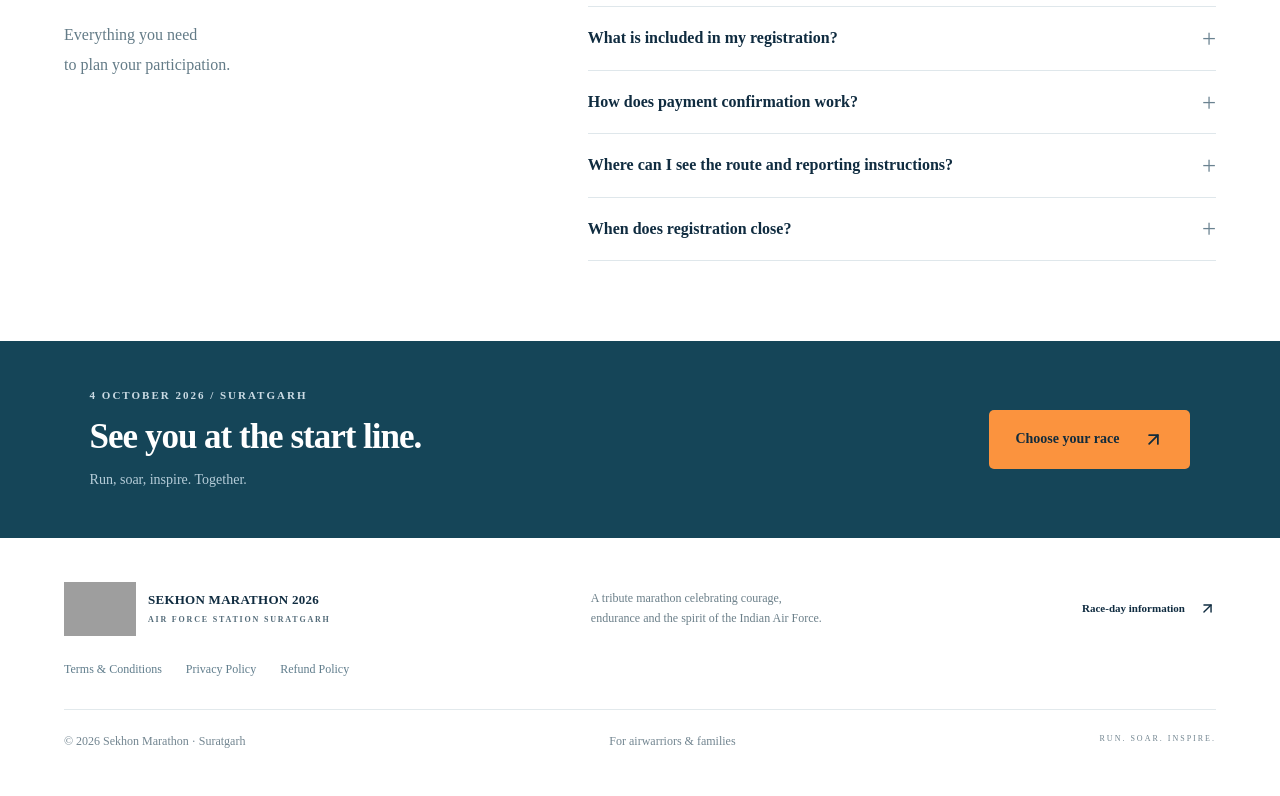
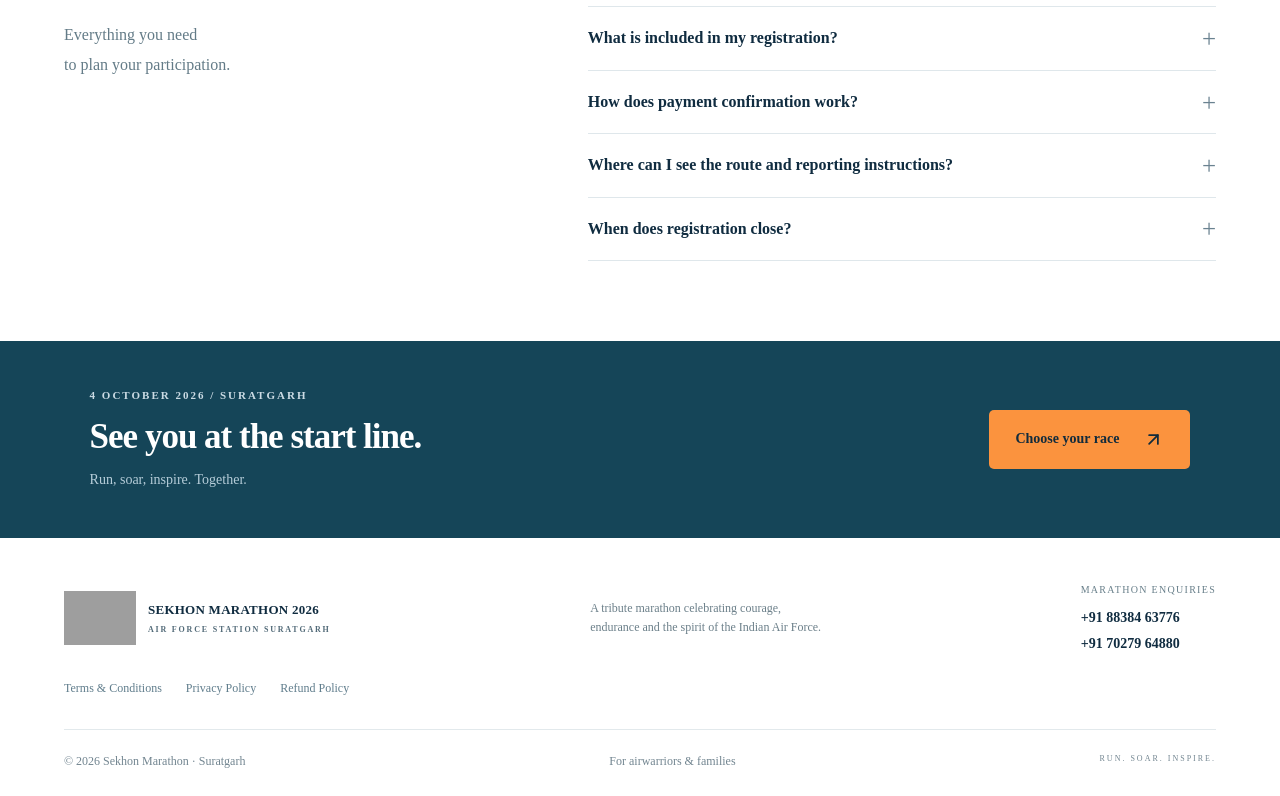
Before and after one commit to sportsofficer-sys/sekhonmarathon_suratgarh_2026, a React (Vite) app: page / in a window 1280 px wide. Shown: the part 3592-4388 px from the top of the page. Built offline with nearby package versions, Linux system fonts and the light colour scheme; no server answers; grey boxes are pictures that could not be loaded.

Commit message:
Add confirmed Suratgarh enquiry contacts

```diff
--- a/app/globals.css
+++ b/app/globals.css
@@ -161,3 +161,4 @@ body{font-family:var(--font-geist-sans),Arial,Helvetica,sans-serif}.hero-shade{b
 .owner-entries{border-top:1px solid #d9e5eb;padding-top:18px}.owner-entries h3{font-size:16px;font-weight:700;margin-bottom:12px}.owner-entries>div{padding:12px;background:#f1f6f8;border-radius:6px;margin-bottom:9px}.owner-entries b,.owner-entries span,.owner-entries code{display:block;font-size:13px}.owner-entries span{color:#667f8d;margin:4px 0}.owner-entries code{font-size:11px;overflow-wrap:anywhere}
 
 .placeholder-payment{display:flex;align-items:center;gap:24px;padding:20px;background:#fff7eb;border:1px solid #efdbc1;border-radius:8px}.placeholder-payment>div:first-child{background:white;padding:10px;text-align:center;flex-shrink:0}.placeholder-payment img{width:145px;height:145px;opacity:.55}.placeholder-payment strong{display:block;font-size:12px;letter-spacing:1px;color:#9b541c;padding-top:5px}.placeholder-payment b{font-size:17px}.placeholder-payment p{font-size:15px;margin-top:8px}.placeholder-payment span{display:block;font-size:12px;color:#896c4e;margin-top:8px}@media(max-width:760px){.placeholder-payment{flex-direction:column;text-align:center}}
+.footer-contact{display:flex;flex-direction:column;gap:3px}.footer-contact>span{font-size:10px;letter-spacing:1.3px;color:#687f8a;margin-bottom:5px}.footer-contact a{font-size:14px;font-weight:600}.footer-contact a:hover{color:#b45b20}
--- a/app/page.tsx
+++ b/app/page.tsx
@@ -40,7 +40,7 @@ export default function Home() {
  ['When does registration close?','The shared event registration deadline is 27 September 2026. Race day is Sunday, 4 October 2026, from 05:00 AM to 10:00 AM IST.'],
  ].map(([q,a])=><details key={q}><summary>{q}<span>+</span></summary><p>{a}</p></details>)}</div></section>
  <section className="closing-banner"><div><div className="eyebrow light">4 OCTOBER 2026 / SURATGARH</div><h2>See you at the start line.</h2><p>Run, soar, inspire. Together.</p></div><button className="button orange" onClick={()=>setSelected('10')}>Choose your race <ArrowUpRight size={21}/></button></section>
- </main><footer><div className="footer-top"><a className="brand footer-brand" href="#"><img src={`${base}/assets/sekhon-logo.png`} alt="Sekhon Marathon"/><span><b>SEKHON MARATHON 2026</b><small>AIR FORCE STATION SURATGARH</small></span></a><p>A tribute marathon celebrating courage,<br/>endurance and the spirit of the Indian Air Force.</p><a className="text-link" href="#race-day">Race-day information <ArrowUpRight size={17}/></a></div><div className="policy-links"><button onClick={()=>setPolicy('terms')}>Terms & Conditions</button><button onClick={()=>setPolicy('privacy')}>Privacy Policy</button><button onClick={()=>setPolicy('refund')}>Refund Policy</button></div><div className="footer-bottom"><span>© 2026 Sekhon Marathon · Suratgarh</span><span>For airwarriors & families</span><span>RUN. SOAR. INSPIRE.</span></div></footer>
+ </main><footer><div className="footer-top"><a className="brand footer-brand" href="#"><img src={`${base}/assets/sekhon-logo.png`} alt="Sekhon Marathon"/><span><b>SEKHON MARATHON 2026</b><small>AIR FORCE STATION SURATGARH</small></span></a><p>A tribute marathon celebrating courage,<br/>endurance and the spirit of the Indian Air Force.</p><div className="footer-contact"><span>MARATHON ENQUIRIES</span><a href="tel:+918838463776">+91 88384 63776</a><a href="tel:+917027964880">+91 70279 64880</a></div></div><div className="policy-links"><button onClick={()=>setPolicy('terms')}>Terms & Conditions</button><button onClick={()=>setPolicy('privacy')}>Privacy Policy</button><button onClick={()=>setPolicy('refund')}>Refund Policy</button></div><div className="footer-bottom"><span>© 2026 Sekhon Marathon · Suratgarh</span><span>For airwarriors & families</span><span>RUN. SOAR. INSPIRE.</span></div></footer>
  <div className="mobile-register"><span><small>04 OCTOBER · SURATGARH</small><b>Find your start line</b></span><button className="button" onClick={()=>setSelected('10')}>Register <ArrowUpRight size={17}/></button></div>
  {selected && <Registration key={selected} race={selected} onClose={()=>setSelected(null)} onPolicy={setPolicy}/>}
  {policy && <PolicyDialog policy={policy} onClose={()=>setPolicy(null)}/>}
--- a/lib/policies.json
+++ b/lib/policies.json
@@ -64,7 +64,7 @@
       },
       {
         "heading": "Suratgarh contact",
-        "body": "Station contact details will be published before registration opens. For now, contact your station organising team through the internal event communication."
+        "body": "For Suratgarh event, registration or privacy assistance, contact the organising team on +91 8838463776 or +91 7027964880."
       }
     ]
   },
@@ -121,7 +121,7 @@
       },
       {
         "heading": "Suratgarh contact",
-        "body": "Station contact details will be published before registration opens. For now, contact your station organising team through the internal event communication."
+        "body": "For Suratgarh event, registration or privacy assistance, contact the organising team on +91 8838463776 or +91 7027964880."
       }
     ]
   },
@@ -170,7 +170,7 @@
       },
       {
         "heading": "Suratgarh contact",
-        "body": "Station contact details will be published before registration opens. For now, contact your station organising team through the internal event communication."
+        "body": "For Suratgarh event, registration or privacy assistance, contact the organising team on +91 8838463776 or +91 7027964880."
       }
     ]
   }
```
Also changed, not shown: 1 other file (tests, documents, lock files or other folders).
